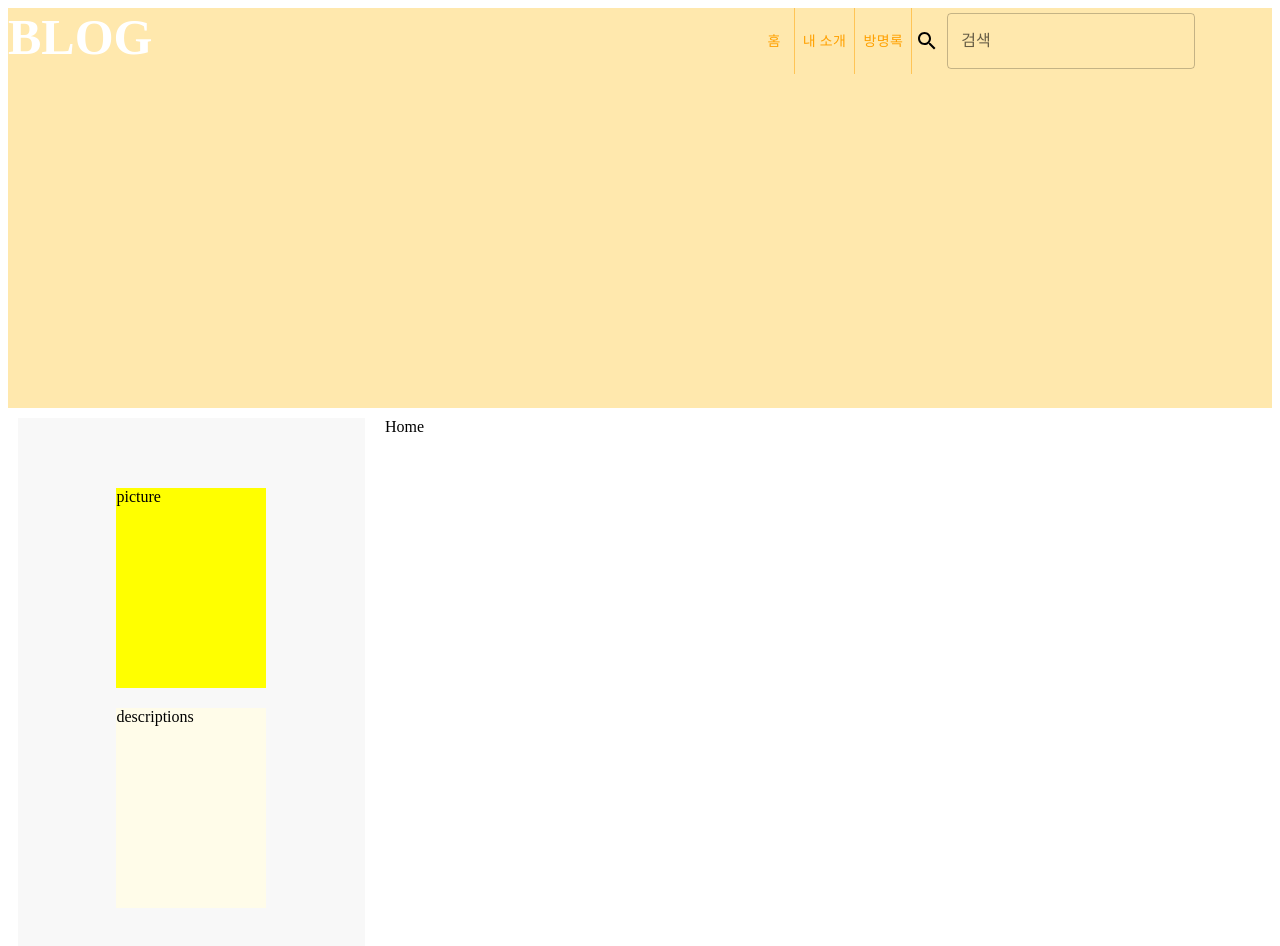
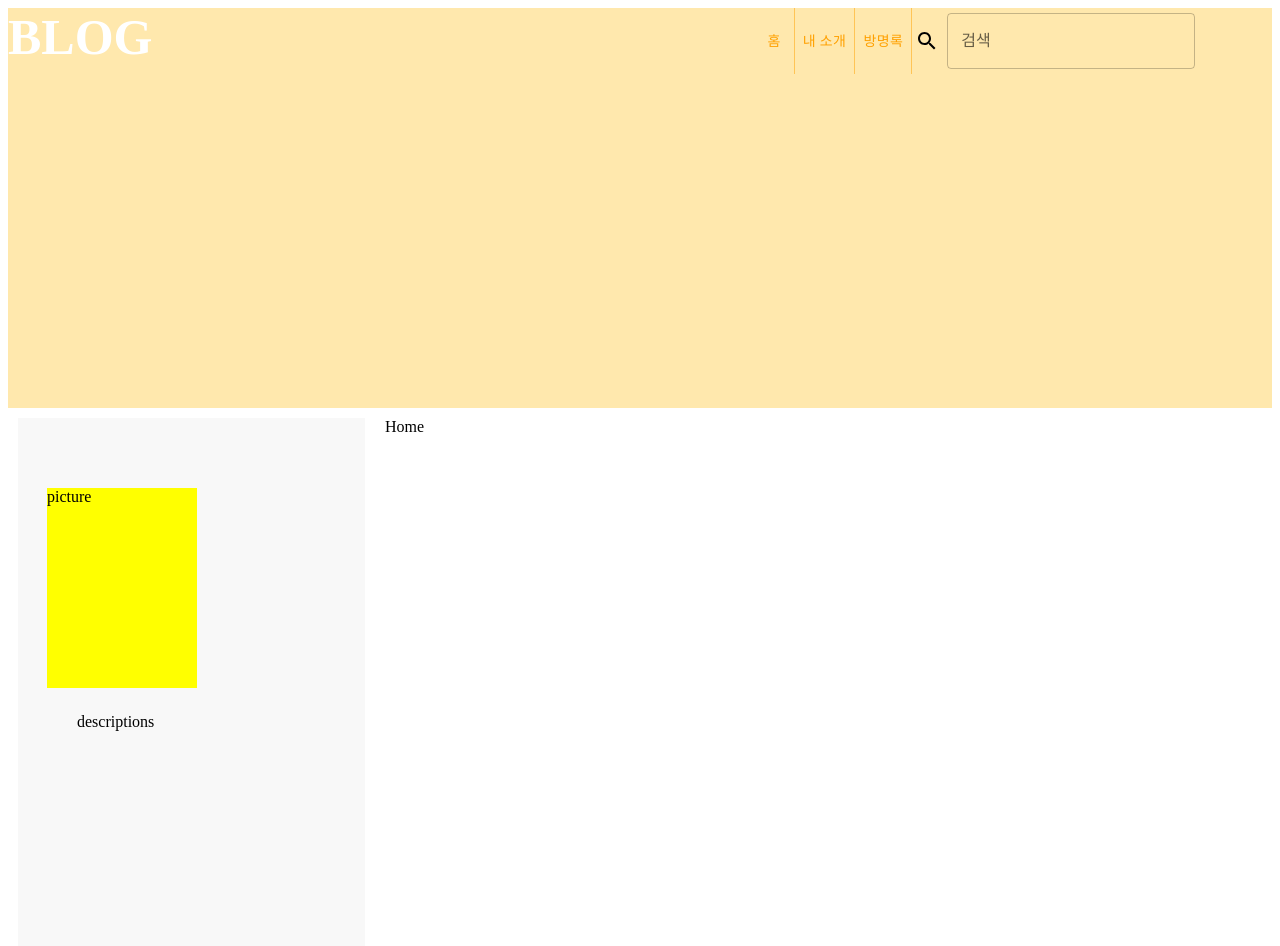
Before and after one commit to geezers-io/Blog_Project, a Next.js app: page / in a window 1280 px wide. Shown: the top 946 px of the page. Built offline with nearby package versions, Linux system fonts and the light colour scheme.

Commit message:
Design: 사이드바 퍼블리싱, 디자인

```diff
--- a/src/styles/layout/layout.style.ts
+++ b/src/styles/layout/layout.style.ts
@@ -31,18 +31,50 @@ export const LOGO = styled.a`
 `;
 
 export const ProfileContainer = styled.div`
-  width: 200px;
-  margin: 50px auto;
+  width: auto;
+  margin: 50px 29px;
   background-color: #f8f8f8;
 `;
 
-export const ImageContainer = styled.img`
-  width: 80%;
+export const ImageContainer = styled.div`
+  margin: 0 auto;
+  width: 200px;
 `;
 
 export const ProfileDetailContainer = styled.div`
-  width: 150px;
-  height: 200px;
-  margin: 10px auto;
-  background-color: #fffce9;
+  margin: 10px 20px;
+  padding: 5px 10px;
 `;
+
+export const ProfileName = styled.p`
+  font-size: 25px;
+  color: #4d5053;
+  margin: 0;
+`;
+
+export const DesriptionName = styled.p`
+  font-size: 15px;
+  color: #4d5053;
+  margin: 10px 0;
+`;
+
+export const IconStyle = styled.div`
+  background-color: #f4f0ec;
+  border-radius: 45%;
+  width: auto;
+  height: 30px;
+  display: inline-block;
+  margin: auto 0;
+  margin-right: 5px;
+
+  .icon {
+    font-size: 20px;
+    margin: 0 3px;
+    padding: 5px;
+  }
+`;
+
+export const IconContainer = styled.div`
+  display: flex;
+  flex-direction: row;
+`;
```
